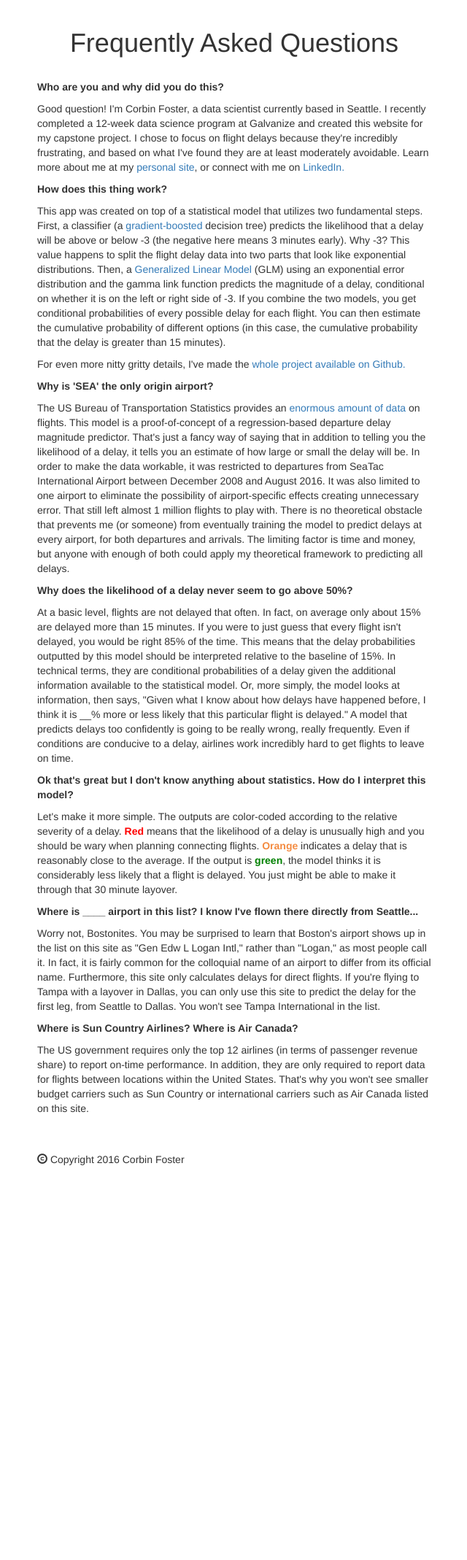
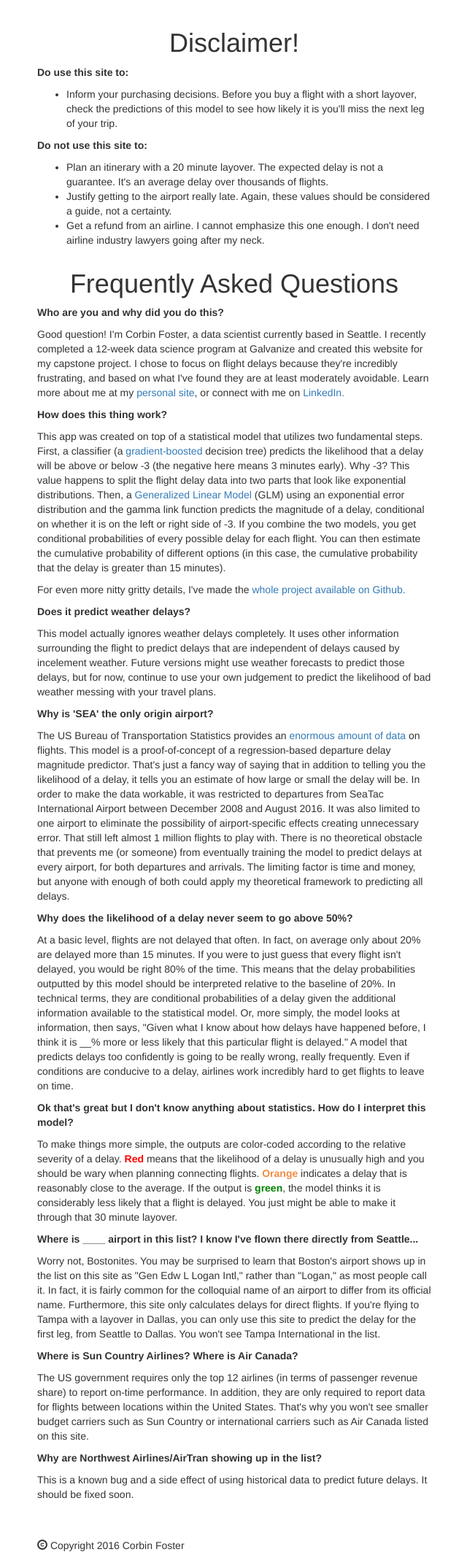
Before and after one commit to corbfost/flightdelaypredictor, a Flask app: page /about in a window 1280 px wide. Shown: the part 51-2189 px from the top of the page at 73% size, without its empty margins (319-959 px from the left). Before the commit the page ends 1648 px from the top, so only its background shows below. Run offline with Flask 2, Linux system fonts and the light colour scheme; parts of the project's set-up code (start-up, migrations or seed data) failed here and were passed over; some libraries are stand-ins or nearby versions.

Commit message:
Website updates

```diff
--- a/website/templates/about.html
+++ b/website/templates/about.html
@@ -10,6 +10,8 @@
     <meta name="author" content="Corbin Foster">
 
     <title>Flight Delays</title>
+    <link rel="shortcut icon" href="static/images/favicon.ico" type="image/x-icon">
+    <link rel="icon" href="static/images/favicon.ico" type="image/x-icon">
 
     <!-- jQuery -->
     <script src="https://code.jquery.com/jquery-1.9.1.min.js"></script>
@@ -73,7 +75,24 @@
     <div class="container">
         <div class="row">
             <div class="col-lg-12 text-center col-md-12">
-              <h1>Frequently Asked Questions</h1>
+              <div class="col-lg-12 text-center col-md-12">
+                <h1>Disclaimer!</h1>
+              </div>
+              <div class="col-lg-6 col-lg-offset-3 text-left">
+                <p><strong>Do use this site to: </strong></p>
+                <ul>
+                  <li>Inform your purchasing decisions. Before you buy a flight with a short layover, check the predictions of this model to see how likely it is you'll miss the next leg of your trip. </li>
+                </ul>
+                <p><strong>Do not use this site to: </strong></p>
+                <ul>
+                  <li>Plan an itinerary with a 20 minute layover. The expected delay is not a guarantee. It's an average delay over thousands of flights. </li>
+                  <li>Justify getting to the airport really late. Again, these values should be considered a guide, not a certainty. </li>
+                  <li>Get a refund from an airline. I cannot emphasize this one enough. I don't need airline industry lawyers going after my neck. </li>
+                </ul>
+              </div>
+              <div class="col-lg-12 text-center col-md-12">
+                <h1>Frequently Asked Questions</h1>
+              </div>
               <br>
                 <div class="col-lg-6 col-lg-offset-3 text-left">
                 <p><strong>Who are you and why did you do this?</strong></p>
@@ -83,7 +102,8 @@
                 Why -3? This value happens to split the flight delay data into two parts that look like exponential distributions. Then, a <a href="https://en.wikipedia.org/wiki/Generalized_linear_model">Generalized Linear Model</a> (GLM) using an exponential error distribution and the gamma link function predicts
                 the magnitude of a delay, conditional on whether it is on the left or right side of -3. If you combine the two models, you get conditional probabilities of every possible delay for each flight. You can then estimate the cumulative probability of different options (in this case, the cumulative probability that the delay is greater than 15 minutes).</p>
                 <p> For even more nitty gritty details, I've made the <a href="https://github.com/fosterc94/flightdelaypredictor">whole project available on Github.</a> </p>
-
+                <p><strong>Does it predict weather delays?</strong></p>
+                <p> This model actually ignores weather delays completely. It uses other information surrounding the flight to predict delays that are independent of delays caused by incelement weather. Future versions might use weather forecasts to predict those delays, but for now, continue to use your own judgement to predict the likelihood of bad weather messing with your travel plans.</p>
                 <p><strong>Why is 'SEA' the only origin airport?</strong></p>
                 <p> The US Bureau of Transportation Statistics provides an <a href="http://www.transtats.bts.gov/DL_SelectFields.asp?Table_ID=236&DB_Short_Name=On-Time">enormous amount of data</a> on flights. This model is a proof-of-concept of a regression-based departure delay
                     magnitude predictor. That's just a fancy way of saying that in addition to telling you the likelihood of a delay, it tells you an estimate of how large or small the delay will be. In order to make the data workable, it was restricted to departures from SeaTac International Airport between
@@ -92,19 +112,21 @@
                     at every airport, for both departures and arrivals. The limiting factor is time and money, but anyone with enough of both could apply my
                    theoretical framework to predicting all delays. </p>
                 <p><strong>Why does the likelihood of a delay never seem to go above 50%?</strong></p>
-                <p> At a basic level, flights are not delayed that often. In fact, on average only about 15% are delayed more than 15 minutes. If you were to just
-                  guess that every flight isn't delayed, you would be right 85% of the time.
-                  This means that the delay probabilities outputted by this model should be interpreted relative to the baseline of 15%. In technical terms, they are conditional probabilities
+                <p> At a basic level, flights are not delayed that often. In fact, on average only about 20% are delayed more than 15 minutes. If you were to just
+                  guess that every flight isn't delayed, you would be right 80% of the time.
+                  This means that the delay probabilities outputted by this model should be interpreted relative to the baseline of 20%. In technical terms, they are conditional probabilities
                   of a delay given the additional information available to the statistical model. Or, more simply, the model looks at information, then says, "Given what I know
                   about how delays have happened before, I think it is __% more or less likely that this particular flight is delayed." A model that predicts delays too confidently
                   is going to be really wrong, really frequently. Even if conditions are conducive to a delay, airlines work incredibly hard to get flights to leave on time.
                 <p><strong>Ok that's great but I don't know anything about statistics. How do I interpret this model?</strong></p>
-                <p> Let's make it more simple. The outputs are color-coded according to the relative severity of a delay. <strong style="color: red">Red</strong> means that the likelihood of a delay is unusually high and you should be wary when planning connecting flights. <strong style="color: #f48c42">Orange</strong> indicates a delay that is reasonably close to the average.
+                <p> To make things more simple, the outputs are color-coded according to the relative severity of a delay. <strong style="color: red">Red</strong> means that the likelihood of a delay is unusually high and you should be wary when planning connecting flights. <strong style="color: #f48c42">Orange</strong> indicates a delay that is reasonably close to the average.
                   If the output is <strong style="color: green">green</strong>, the model thinks it is considerably less likely that a flight is delayed. You just might be able to make it through that 30 minute layover. </p>
                 <p><strong>Where is ____ airport in this list? I know I've flown there directly from Seattle...</strong></p>
                 <p> Worry not, Bostonites. You may be surprised to learn that Boston's airport shows up in the list on this site as "Gen Edw L Logan Intl," rather than "Logan," as most people call it. In fact, it is fairly common for the colloquial name of an airport to differ from its official name. Furthermore, this site only calculates delays for direct flights. If you're flying to Tampa with a layover in Dallas, you can only use this site to predict the delay for the first leg, from Seattle to Dallas. You won't see Tampa International in the list. </p>
                 <p><strong>Where is Sun Country Airlines? Where is Air Canada? </strong></p>
                 <p> The US government requires only the top 12 airlines (in terms of passenger revenue share) to report on-time performance. In addition, they are only required to report data for flights between locations within the United States. That's why you won't see smaller budget carriers such as Sun Country or international carriers such as Air Canada listed on this site.</p>
+                <p><strong>Why are Northwest Airlines/AirTran showing up in the list?</strong></p>
+                <p>This is a known bug and a side effect of using historical data to predict future delays. It should be fixed soon. </p>
                 <br>
                 <br>
                 <p><span class="glyphicon glyphicon-copyright-mark"></span> Copyright 2016 Corbin Foster</p>
--- a/website/templates/index.html
+++ b/website/templates/index.html
@@ -10,7 +10,8 @@
     <meta name="author" content="Corbin Foster">
 
     <title>Flight Delays</title>
-
+    <link rel="shortcut icon" href="static/images/favicon.ico" type="image/x-icon">
+    <link rel="icon" href="static/images/favicon.ico" type="image/x-icon">
     <!-- jQuery -->
     <script src="https://code.jquery.com/jquery-1.9.1.min.js"></script>
 
```
Also changed, not shown: eda/runwayeffect.png, website/static/images/favicon.ico (added), 2 other files.
